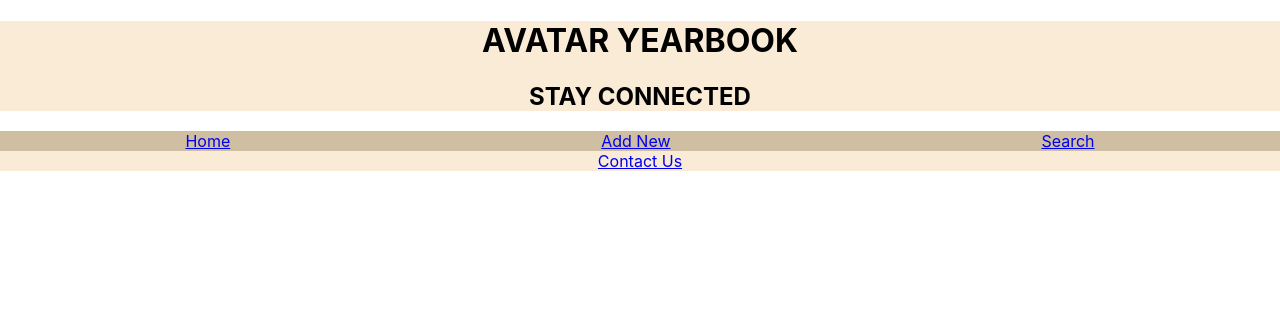
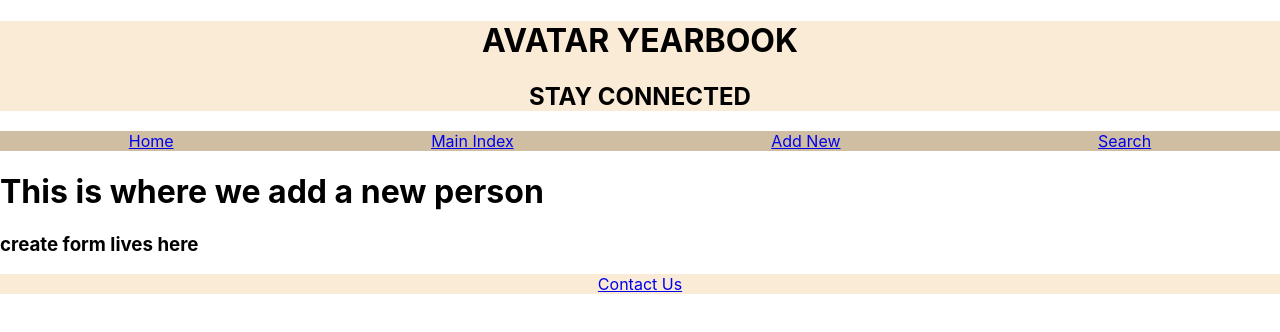
Before and after one commit to CoryMetcalf96/ay-frontend, a React (Create React App) app: page /new in a window 1280 px wide. Shown: the top 332 px of the page. Built offline with nearby package versions, Linux system fonts and the light colour scheme.

Commit message:
add a NEW page, add Main index button in Nav bar, add edit and delete buttons in show page

```diff
--- a/src/App.js
+++ b/src/App.js
@@ -1,21 +1,22 @@
 /////// Import Components ///////
-import Header from './components/Header';
-import Navigation from './components/Navigation';
-import Card from './components/Card';
-import Footer from './components/Footer';
-import { Route, Switch } from 'react-router-dom';
+import Header from "./components/Header";
+import Navigation from "./components/Navigation";
+import Card from "./components/Card";
+import Footer from "./components/Footer";
+import { Route, Switch } from "react-router-dom";
 
 /////// Import Component Styling ///////
-import './style/app.css'
-import './style/card.css';
-import './style/footer.css';
-import './style/header.css';
-import './style/navigation.css';
+import "./style/app.css";
+import "./style/card.css";
+import "./style/footer.css";
+import "./style/header.css";
+import "./style/navigation.css";
 
 //Import Pages
-import Landing from './pages/Landing';
-import MainIndex from './pages/MainIndex';
-import Show from './pages/Show';
+import Landing from "./pages/Landing";
+import MainIndex from "./pages/MainIndex";
+import Show from "./pages/Show";
+import New from "./pages/New";
 
 function App() {
   return (
@@ -29,8 +30,11 @@ function App() {
       <Route path="/mainindex">
         <MainIndex />
       </Route>
-      <Route exact path="/show">
+      <Route path="/show">
         <Show />
+      </Route>
+      <Route path="/new">
+        <New />
       </Route>
 
       <Footer />
--- a/src/components/Navigation.js
+++ b/src/components/Navigation.js
@@ -2,6 +2,7 @@ function Navigation (props) {
     return (
         <div className="navigation">
             <a className="home-btn" href="/">Home</a>
+            <a className="main-index-btn" href="/mainindex">Main Index</a>
             <a className="add-new-btn" href="/new">Add New</a>
             <a className="search-btn" href="/search">Search</a>
         </div>
--- /dev/null
+++ b/src/pages/New.js
@@ -0,0 +1,8 @@
+function New(props) {
+  return <div>
+    <h1>This is where we add a new person</h1>
+    <h3>create form lives here</h3>
+    </div>
+}
+
+export default New;
--- a/src/pages/Show.js
+++ b/src/pages/Show.js
@@ -1,7 +1,11 @@
 function Show(props) {
-  return <h1> This is the Show page </h1>
+  return (
+    <div>
+      <h1> This is the Show page </h1>
+      <button>Edit Details</button>
+      <button>Delete Person</button>
+    </div>
+  );
 }
 
-
-
 export default Show;
```
